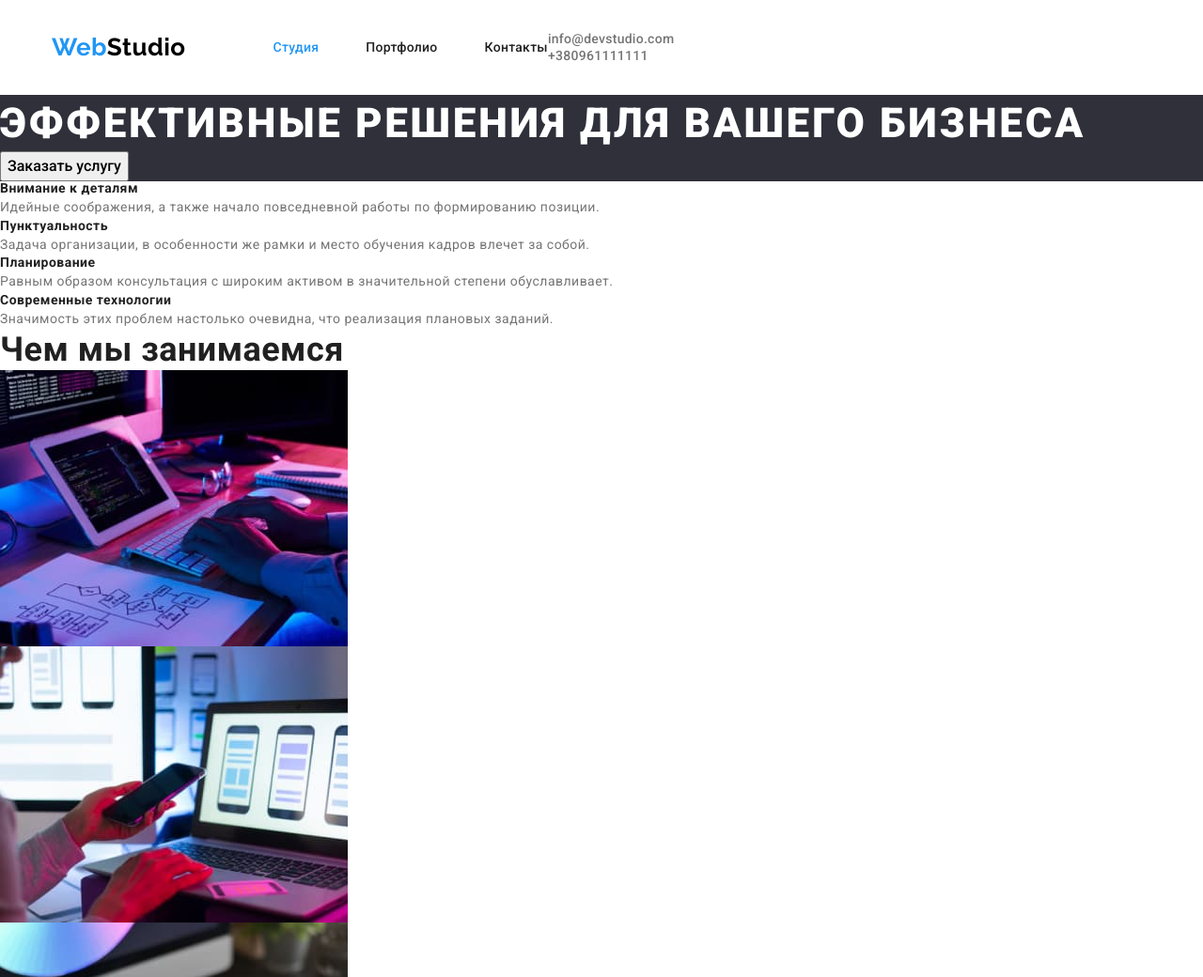
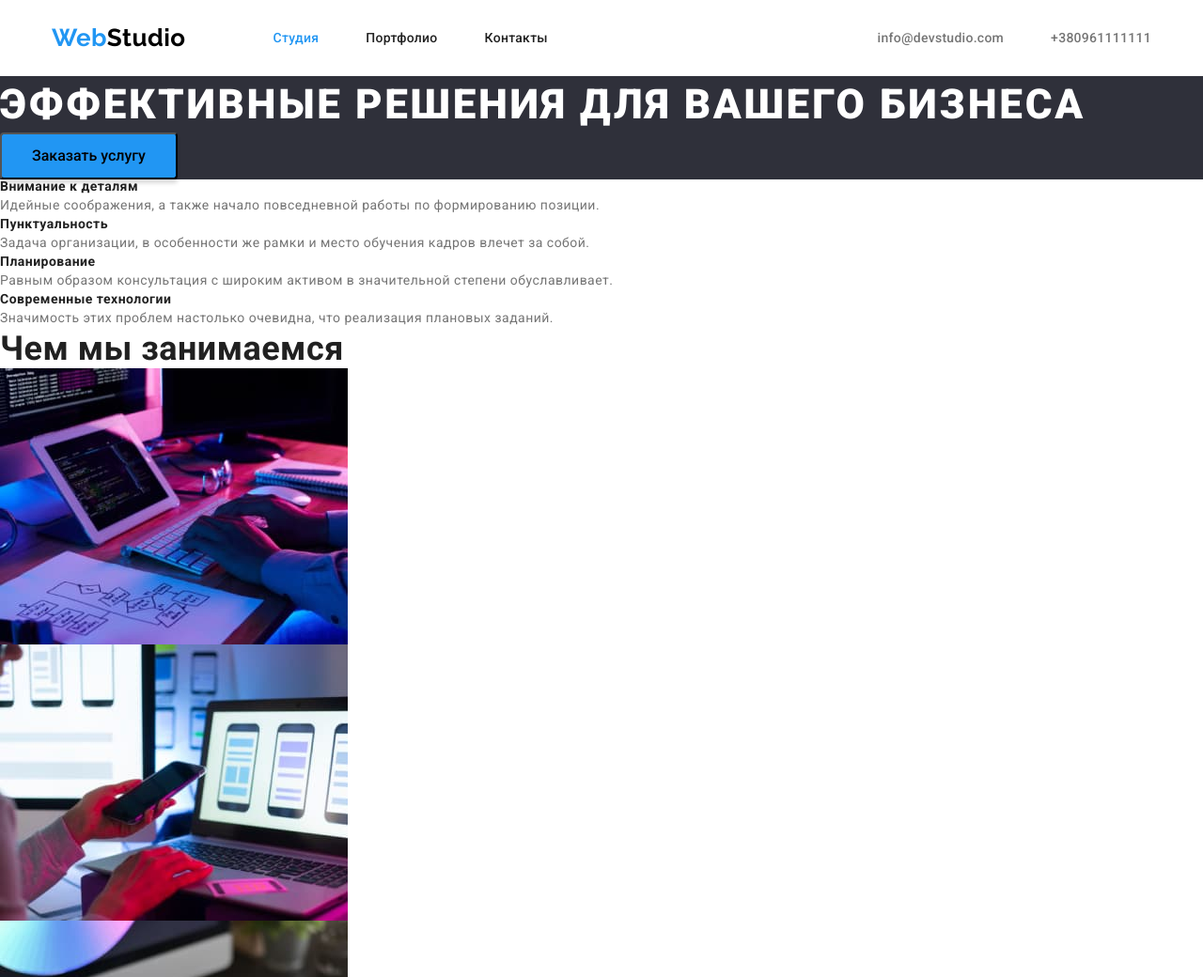
Before and after one commit to MaksymTykhonskyi/goit-markup-hw-03-, a plain HTML site: page index.html in a window 1280 px wide. Shown: the top 1040 px of the page at 94% size. Drawn offline with nearby package versions, Linux system fonts and the light colour scheme.

Commit message:
делал  СТИЛИ

```diff
--- a/css/styles.css
+++ b/css/styles.css
@@ -36,7 +36,6 @@ img {
 
 .list{
     list-style: none;
-mask-size: ;
 }
 
 
@@ -52,6 +51,7 @@ body{
     padding-right: 15px;
     margin-left: auto;
     margin-right: auto;
+
 
   }
 
@@ -80,10 +80,11 @@ color: var(--accent-color);
 .header-container {
     display: flex;
     align-items: center;
+    justify-content: space-between;
   }
 
 .navigation {
-    display: flex;
+  display: flex;
     align-items: center;
   }
 
@@ -97,8 +98,8 @@ color: var(--accent-color);
   }
 
   .header {
-    padding-top: 32px;
-    padding-bottom: 32px;
+    padding-top: 25px;
+    padding-bottom: 25px;
   }
 
 
@@ -142,6 +143,13 @@ color: var(--text-color);
 .social-links:focus{
 color: var(--accent-color)
 }
+.social-links{
+  margin-left: 50px;
+}
+
+.social{
+display: flex;
+}
 .page-footer{
  background: var(--background-color);
 }
@@ -151,11 +159,15 @@ font-style: normal;
 }
 
 .button{
+background: var(--accent-color);
+box-shadow: 0px 4px 4px rgba(0, 0, 0, 0.15);
+border-radius: 4px;
 font-family: inherit;
 font-weight: 500;
 font-size: 16px;
 line-height: 1.62;
 text-align: center;
+padding: 10px 32px;
 }
 .button:hover,
 .button:focus{
@@ -233,9 +245,6 @@ font-size: 14px;
 line-height: 1.71;
 color: var(--text-color);
 }
-.text{
-width: ;
-}
 
 .title-list{
 font-weight: 700;
--- a/index.html
+++ b/index.html
@@ -29,7 +29,7 @@
             </ul>
         </nav>
         <!-- Адрес -->
-        <ul class="list">
+        <ul class="list social">
             <li><a class="social-links underline" href="mailto:info@devstudio.com">info@devstudio.com</a></li>
             <li><a class="social-links underline" href="tel:+380961111111">+380961111111</a></li>
         </ul>
```
